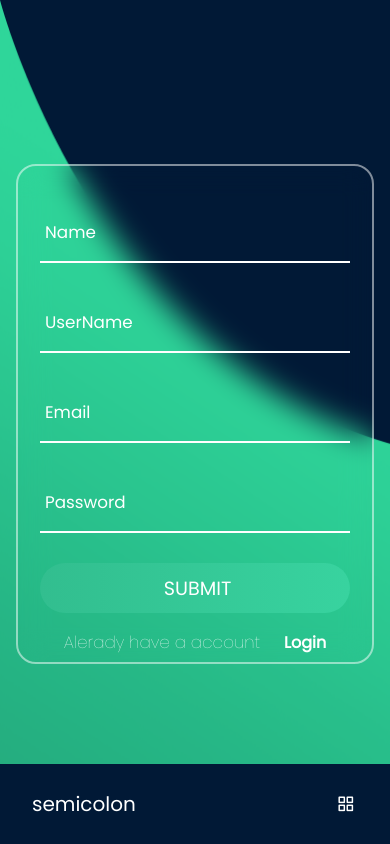
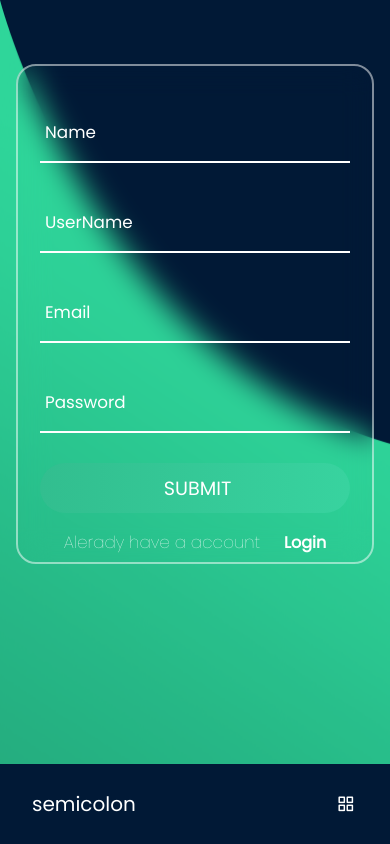
Before and after one commit to Danish1004/online-judge-frontend, a React (Create React App) app: page / in a window 390 px wide. Built offline with nearby package versions, Linux system fonts and the light colour scheme.

Commit message:
minor changes

```diff
--- a/src/pages/login/Login.css
+++ b/src/pages/login/Login.css
@@ -126,6 +126,10 @@ input:valid ~ label {
   text-decoration: underline;
 }
 @media screen and (max-width: 650px) {
+  .login-content {
+    margin-top: 4rem;
+    justify-content: flex-start;
+  }
   .container {
     grid-template-columns: 1fr;
     grid-gap: 3rem;
```
